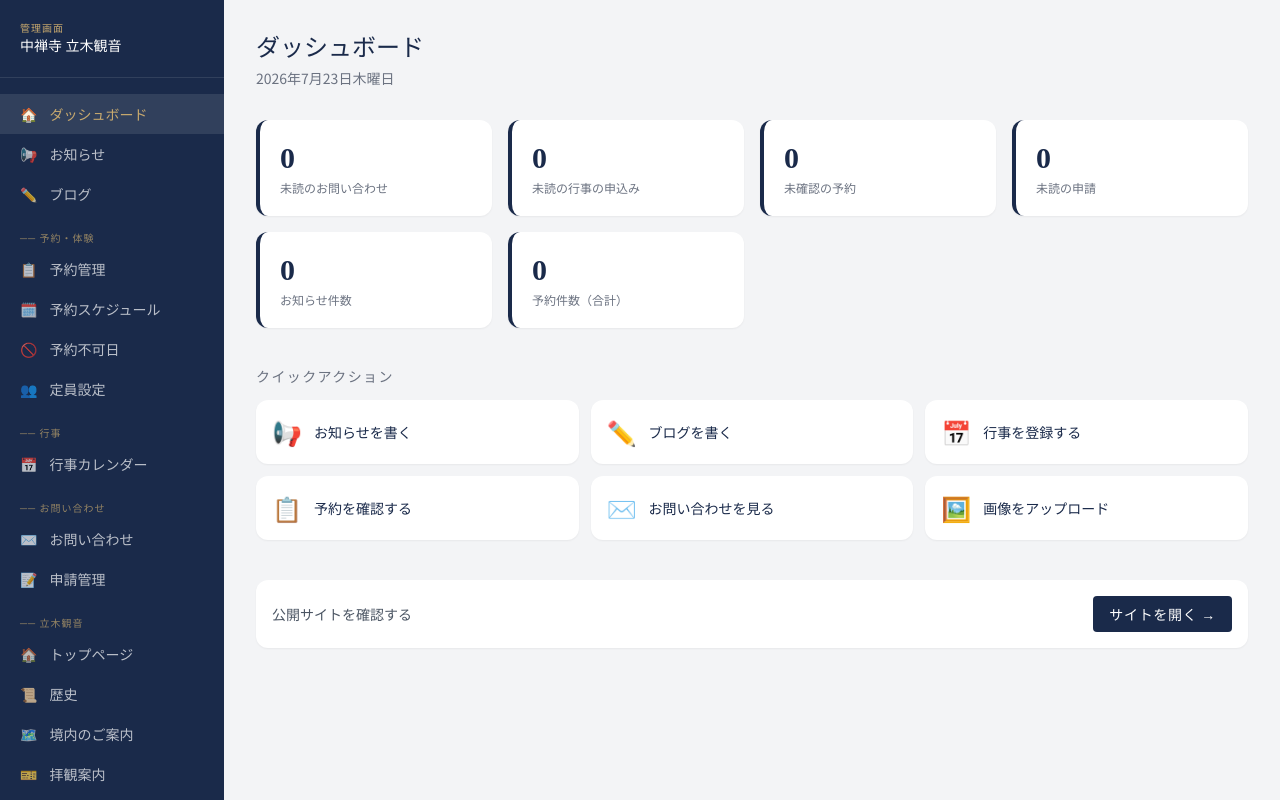
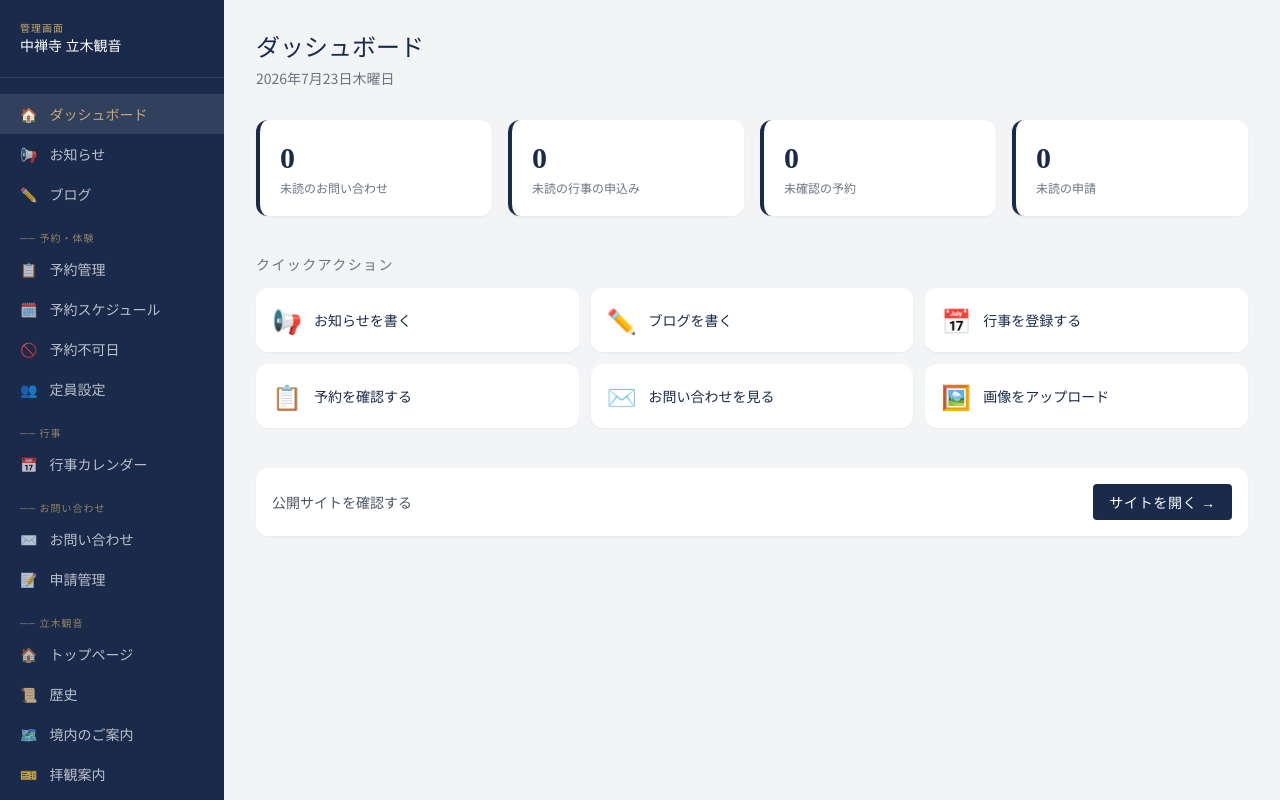
Before and after one commit to tachikikannon/tachikikannon, a Next.js app: page /admin in a window 1280 px wide. Shown: the top 800 px of the page. Built offline with nearby package versions, Linux system fonts and the light colour scheme; no server answers; the database is empty.

Commit message:
Remove news count and total reservation count cards from the dashboard
These were just informational totals, not action items, per user request.

```diff
--- a/src/app/admin/page.tsx
+++ b/src/app/admin/page.tsx
@@ -5,15 +5,11 @@ export default async function AdminDashboard() {
   const supabase = await createServerSupabaseClient()
 
   const [
-    { count: newsCount },
-    { count: reservationCount },
     { count: unreadContacts },
     { count: pendingReservations },
     { count: unreadApplications },
     { count: unreadEventApplications },
   ] = await Promise.all([
-    supabase.from('news').select('*', { count: 'exact', head: true }),
-    supabase.from('reservations').select('*', { count: 'exact', head: true }),
     supabase.from('contacts').select('*', { count: 'exact', head: true }).eq('is_read', false).eq('source', 'contact'),
     supabase.from('reservations').select('*', { count: 'exact', head: true }).eq('status', 'pending'),
     supabase.from('applications').select('*', { count: 'exact', head: true }).eq('is_read', false),
@@ -25,8 +21,6 @@ export default async function AdminDashboard() {
     { label: '未読の行事の申込み', value: unreadEventApplications ?? 0, href: '/admin/contacts', alert: (unreadEventApplications ?? 0) > 0 },
     { label: '未確認の予約',       value: pendingReservations ?? 0, href: '/admin/reservations', alert: (pendingReservations ?? 0) > 0 },
     { label: '未読の申請',         value: unreadApplications ?? 0, href: '/admin/applications', alert: (unreadApplications ?? 0) > 0 },
-    { label: 'お知らせ件数',       value: newsCount ?? 0, href: '/admin/news', alert: false },
-    { label: '予約件数（合計）',   value: reservationCount ?? 0, href: '/admin/reservations', alert: false },
   ]
 
   const quickLinks = [
```
